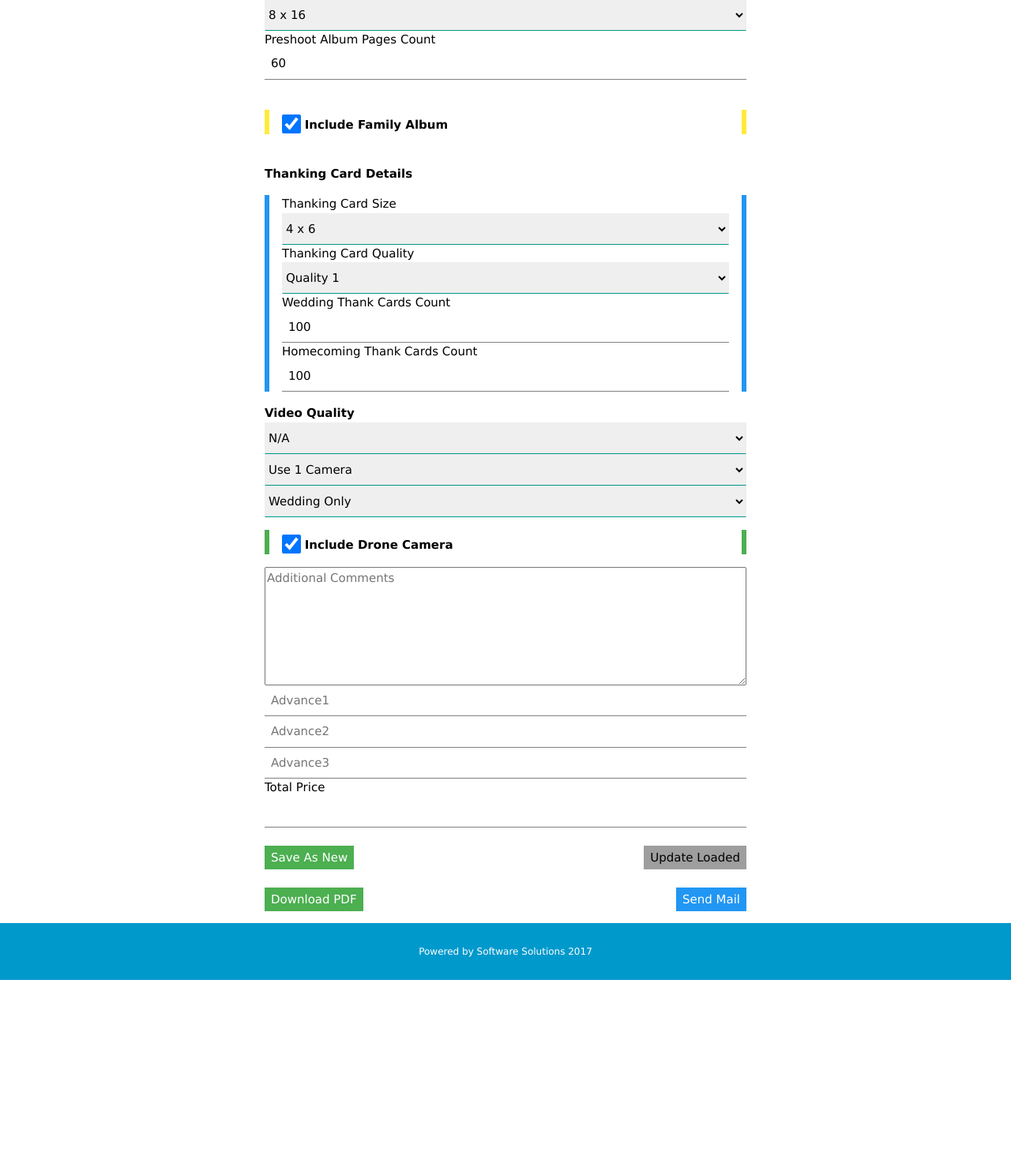
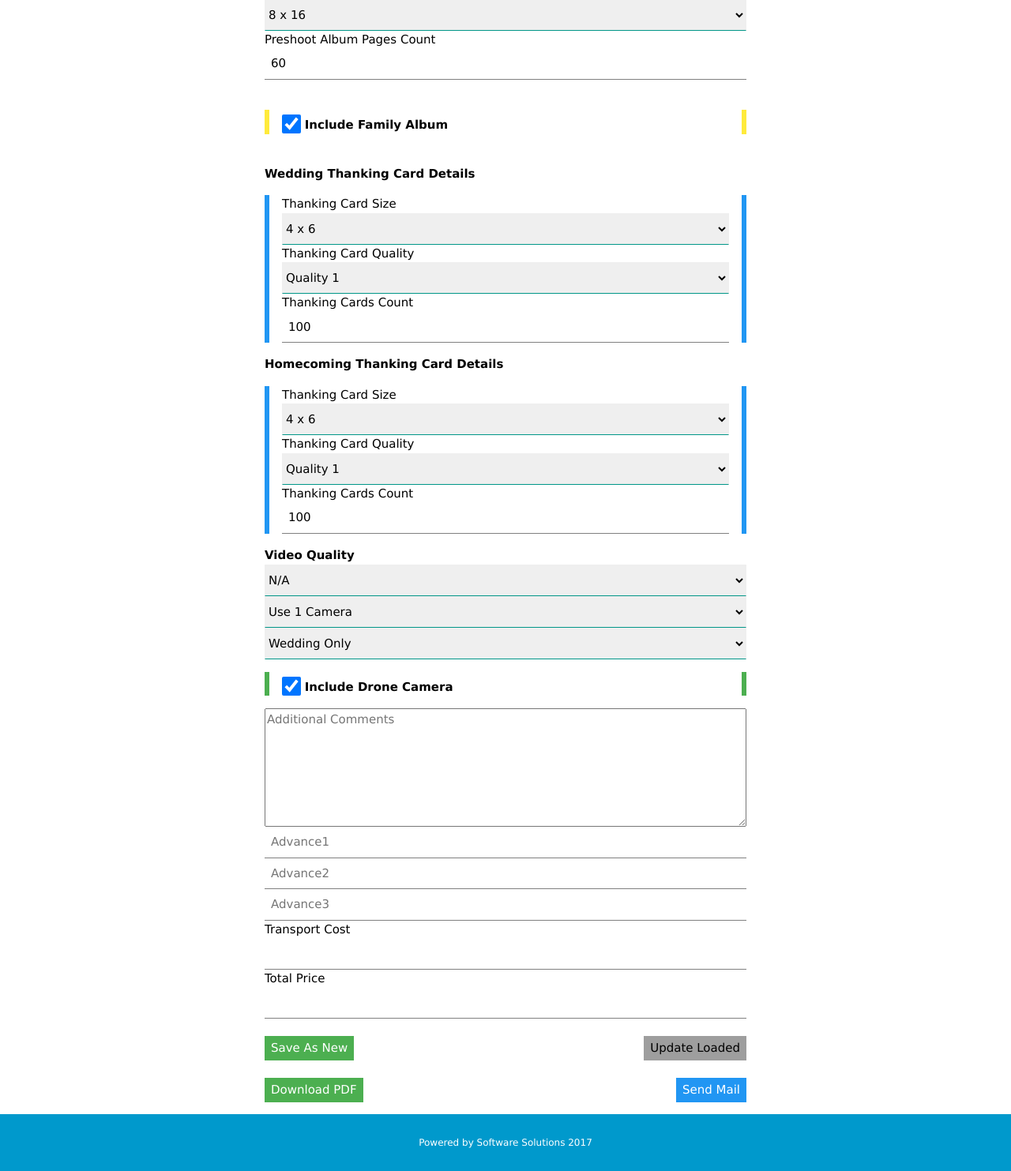
Before and after one commit to malindakpt/Siyerra, a PHP site: page / in a window 1280 px wide. Shown: the part 1511-2994 px from the top of the page at 79% size. Before the commit the page ends 2752 px from the top, so only its background shows below. Run offline with PHP 8.4, Linux system fonts and the light colour scheme.

Commit message:
Added new fields

```diff
--- a/getWedding.php
+++ b/getWedding.php
@@ -35,6 +35,8 @@ if ($result->num_rows > 0) {
 
 		'NameG' => $row["NameG"], 'EmailG' => $row["EmailG"],'PhoneG' => $row["PhoneG"]
 
+		,'ThankCardSizeH' => $row["ThankCardSizeH"],'ThankCardQualityH' => $row["ThankCardQualityH"],'Transport' => $row["Transport"]
+
 		);
 		//array_push($allList,$arr);
     }
--- a/index.php
+++ b/index.php
@@ -187,7 +187,7 @@ function ovOff() {
 		 <input type="checkbox" class="w3-check" id="IncludeFA" checked> <b>Include Family Album</b></input><br>
 		</div>
 		<br>
-		<label><b>Thanking Card Details</b></label>
+		<label><b>Wedding Thanking Card Details</b></label>
 
 		<div class="w3-panel  w3-leftbar w3-rightbar w3-border-blue">
 			<label>Thanking Card Size</label>
@@ -203,10 +203,28 @@ function ovOff() {
 				<option value="Quality 3">Quality 3</option>
 			</select>
 			<br>
-			<label>Wedding Thank Cards Count</label>
+			<label>Thanking Cards Count</label>
 			<input id='wedThankCardCount'  class="w3-input" value="100"> </input>
 
-			<label>Homecoming Thank Cards Count</label>
+		</div>
+
+
+		<label><b>Homecoming Thanking Card Details</b></label>
+		<div class="w3-panel  w3-leftbar w3-rightbar w3-border-blue">
+			<label>Thanking Card Size</label>
+			<select id='ThankCardSizeH'  class="w3-select" >
+				<option value="4 x 6">4 x 6</option>
+				<option value="4 x 8">4 x 8</option>
+			</select>
+			<br>
+			<label>Thanking Card Quality</label>
+			<select id='ThankCardQualityH'  class="w3-select" >
+				<option value="Quality 1">Quality 1</option>
+				<option value="Quality 2">Quality 2</option>
+				<option value="Quality 3">Quality 3</option>
+			</select>
+			<br>
+			<label>Thanking Cards Count</label>
 			<input id='homeThankCardCount'  class="w3-input" value="100"> </input>
 		</div>
 		<div class="">
@@ -242,6 +260,8 @@ function ovOff() {
 			<input id='Advance1'  type="number" placeholder="Advance1" class="w3-input" onChange="showRemainingBal()" > </input>
 			<input id='Advance2'  type="number" placeholder="Advance2" class="w3-input" onChange="showRemainingBal()"> </input>
 			<input id='Advance3'  type="number" placeholder="Advance3" class="w3-input" onChange="showRemainingBal()"> </input>
+			<label id="totalPrice">Transport Cost       </label>
+			<input id='Transport'  type="number"  class="w3-input" onChange="showRemainingBal()"> </input>
 			<label id="totalPrice">Total Price       </label>
 			<input id='Total'  type="number"  class="w3-input" onChange="showRemainingBal()"> </input>
 		</div>
@@ -319,6 +339,10 @@ function getWedding(event) {
 
 			$('#IncludeFA').prop('checked', obj.includeFA);
 			$('#IncludeDrone').prop('checked', obj.IncludeDrone);
+
+			$('#ThankCardSizeH').val(obj.ThankCardSizeH);
+			$('#ThankCardQualityH').val(obj.ThankCardQualityH);
+			$('#Transport').val(obj.Transport);
 
 			showRemainingBal();
 
@@ -442,7 +466,11 @@ function saveNew() {
 		Advance3: parseInt($('#Advance3').val()) ? $('#Advance3').val() : '0',
 		Total: parseInt($('#Total').val()) ? $('#Total').val() : '0',
 		IncludeFA: $('#IncludeFA').is(":checked"),
-		IncludeDrone: $('#IncludeDrone').is(":checked")
+		IncludeDrone: $('#IncludeDrone').is(":checked"),
+
+		ThankCardSizeH : $('#ThankCardSizeH').val(),
+		ThankCardQualityH: $('#ThankCardQualityH').val(),
+		Transport: $('#Transport').val()
 
 	},
     function(returnedData){
@@ -506,7 +534,11 @@ function update() {
 		Total: parseInt($('#Total').val()) ? $('#Total').val() : '0',
 
 		IncludeFA: $('#IncludeFA').is(":checked"),
-		IncludeDrone: $('#IncludeDrone').is(":checked")
+		IncludeDrone: $('#IncludeDrone').is(":checked"),
+
+		ThankCardSizeH : $('#ThankCardSizeH').val(),
+		ThankCardQualityH: $('#ThankCardQualityH').val(),
+		Transport: $('#Transport').val()
 
 	},
     function(returnedData){
```
Also changed, not shown: addWedding.php (+7 -2 lines), editWedding.php (+7 -0 lines), img/header.PNG (deleted).
